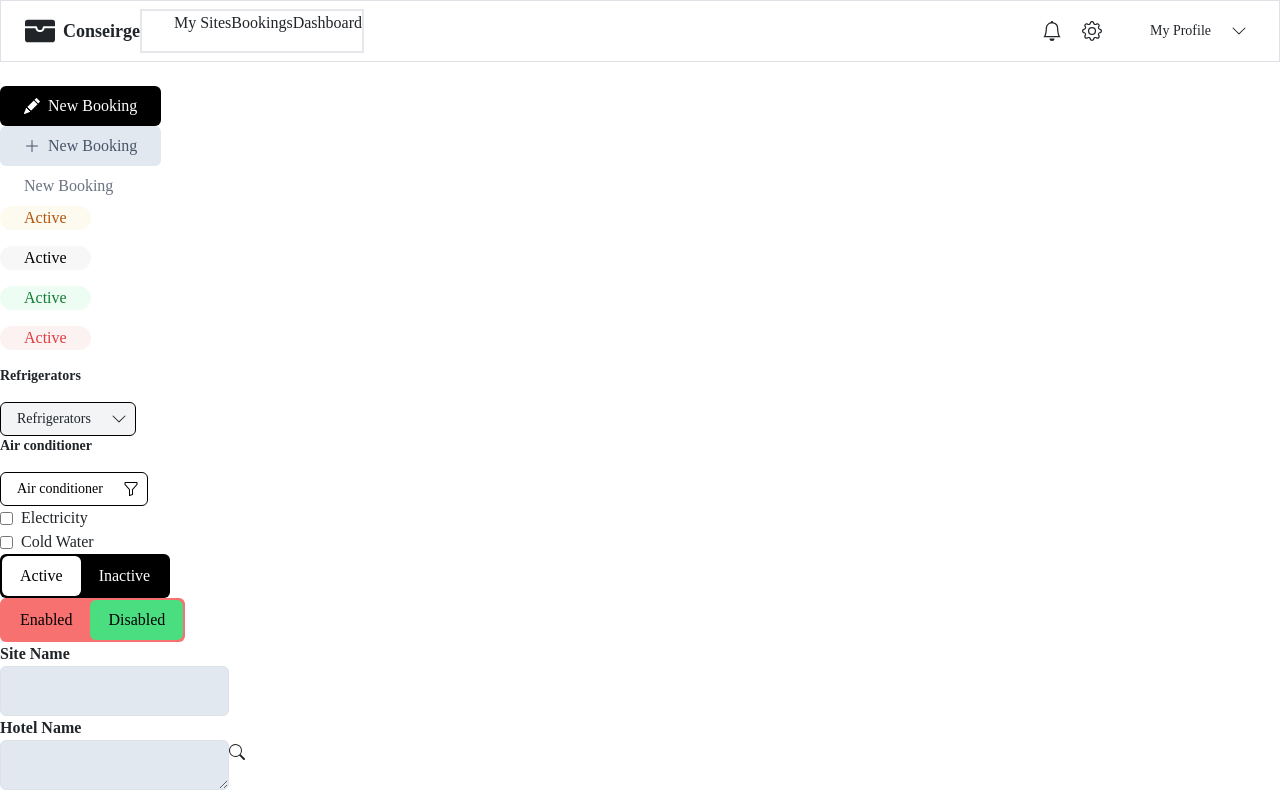
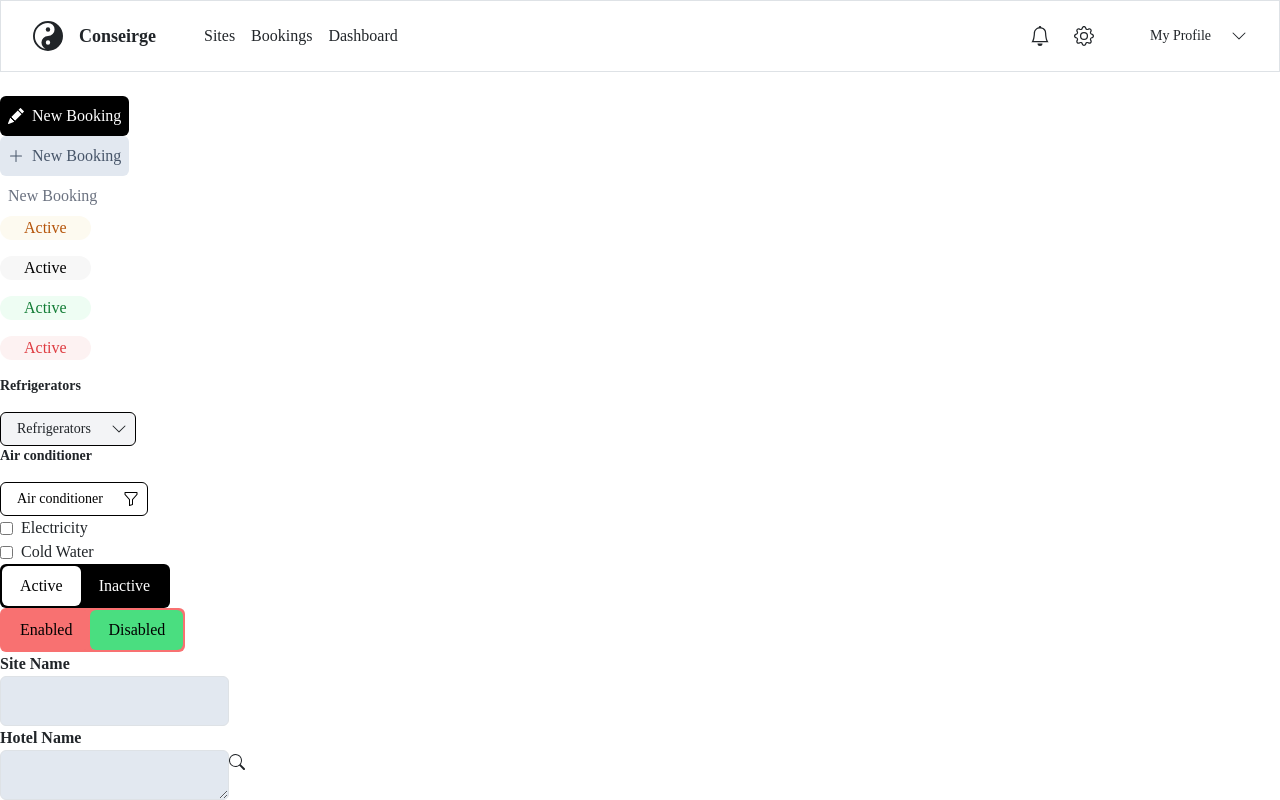
Before and after one commit to sysdale/concierge, a React (Create React App) app: page / in a window 1280 px wide. Built offline with nearby package versions, Linux system fonts and the light colour scheme.

Commit message:
nav bar working - tab functionality

```diff
--- a/src/components/Button.js
+++ b/src/components/Button.js
@@ -4,22 +4,24 @@ import Icons from "./Icons";
 
 //direction functionality
 
-const Button = ({ theme, icons = false, ...rest }) => {
+const Button = ({ theme, icons = false, content = false }) => {
   const a_tailwind = "bg-black text-white";
   const b_tailwind = "bg-slate-200 text-slate-600";
   const c_tailwind = "text-gray-500";
+  const d_tailwind = "bg-white";
   //const d_tailwind = "border-solid border-b-4 border-black";
 
-  const buttonThemes = classNames("flex justify-center py-2 px-4 rounded-md ", {
+  const buttonThemes = classNames("flex justify-center py-2 px-2 rounded-md ", {
     [a_tailwind]: theme === "a_blackButton",
     [b_tailwind]: theme === "b_grayButton",
     [c_tailwind]: theme === "c_lightButton",
+    [d_tailwind]: theme === "d_onlyIcon",
   });
 
   return (
     <button className={buttonThemes}>
       {icons && <Icons iconName={icons} />}
-      {rest.content}
+      {content}
     </button>
   );
 };
--- a/src/components/Icons.js
+++ b/src/components/Icons.js
@@ -13,7 +13,7 @@ import {
   BsFunnel,
   BsSearch,
   BsBell,
-  BsWalletFill,
+  BsYinYang,
 } from "react-icons/bs";
 
 const ICONS_LIST = {
@@ -28,7 +28,7 @@ const ICONS_LIST = {
   person: BsPerson,
   filter: BsFunnel,
   search: BsSearch,
-  wallet: BsWalletFill,
+  wallet: BsYinYang,
 };
 
 const Icons = ({ iconName, content = null }) => {
--- a/src/components/NavBar.js
+++ b/src/components/NavBar.js
@@ -2,35 +2,32 @@ import React from "react";
 import Icons from "./Icons";
 import NavTabs from "./NavTabs";
 import DropDownButton from "./DropDownButton";
+import Button from "./Button";
 
 const NavBar = ({ data }) => {
-  const tabsList = ["My Sites", "Bookings", "Dashboard"];
+  const tabsList = ["Sites", "Bookings", "Dashboard"];
   const iconsList = ["bell", "gear"];
 
   return (
     <div className="mb-4 py-2 h-19 px-4 flex justify-between items-center content-center border shadow-s rounded-none shadow-white">
       {/* Logo Area */}
       <div className="flex flex-row items-center ">
-        <div className="flex items-center">
-          <button className="text-3xl">
-            <Icons iconName={"wallet"} />
-          </button>
+        <div className="flex items-center text-3xl pr-12">
+          <Button theme={"d_onlyIcon"} icons={"wallet"}></Button>
           <div className="text-lg font-semibold">Conseirge</div>
         </div>
 
         {/* Tabs Area */}
-        <div className="flex flex-row">
+        <div className="flex">
           <NavTabs tabsList={tabsList} />
         </div>
       </div>
 
       <div className="flex items-center">
         {/* Icons Area */}
-        <div className="flex space-x-3 text-xl">
+        <div className="flex text-xl">
           {iconsList.map((item, idx) => (
-            <button key={idx}>
-              <Icons iconName={item} />
-            </button>
+            <Button key={idx} theme={"d_onlyIcon"} icons={item}></Button>
           ))}
         </div>
 
--- a/src/components/NavTabs.js
+++ b/src/components/NavTabs.js
@@ -1,15 +1,17 @@
 import React from "react";
 
 const NavTabs = ({ tabsList }) => {
+  const clickHandler = (item) => {
+    console.log(item);
+  };
+
   return (
-    <div className="border-solid border-2 ">
-      <ul>
-        {tabsList.map((item, idx) => (
-          <button className="" key={idx}>
-            {item}
-          </button>
-        ))}
-      </ul>
+    <div className="flex space-x-4">
+      {tabsList.map((item, idx) => (
+        <button onClick={() => clickHandler(item)} key={idx}>
+          {item}
+        </button>
+      ))}
     </div>
   );
 };
```
